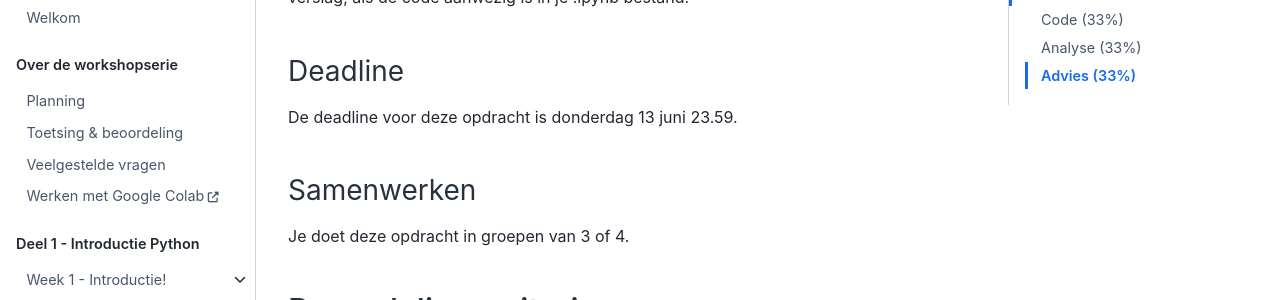
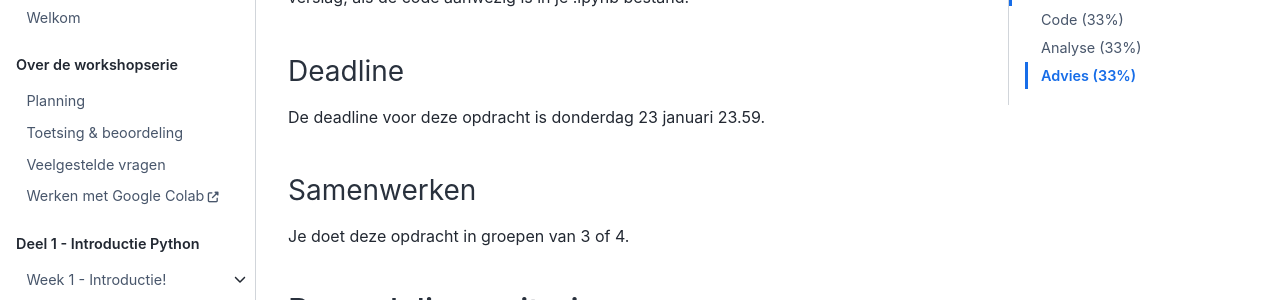
Before and after one commit to Remi-ui/python_tb, a Jupyter Book: the page built from class/week07/week07_summary.md, in a window 1280 px wide and 900 px high, scrolled down 1998 px. Shown: the part 153-453 px from the top of the window. Built offline with Jupyter Book 1.0.4 settings and Sphinx 7.4.7 and the Sphinx Book theme 1.1.4, drawn with Linux system fonts in a browser that asks for light colours; pages that are not in the unit, such as notebooks, are missing from menus.

Commit message:
Update week07_summary.md

```diff
--- a/class/week07/week07_summary.md
+++ b/class/week07/week07_summary.md
@@ -90,7 +90,7 @@ Je verslag bevat tenminste:
 Lever je verslag in als *ipynb* bestand in via eJournal. Dit betekent dus dat zowel het verslag, als de code aanwezig is in je .ipynb bestand.
 
 ### Deadline
-De deadline voor deze opdracht is donderdag 13 juni 23.59.
+De deadline voor deze opdracht is donderdag 23 januari 23.59.
 
 ### Samenwerken
 Je doet deze opdracht in groepen van 3 of 4.
```
